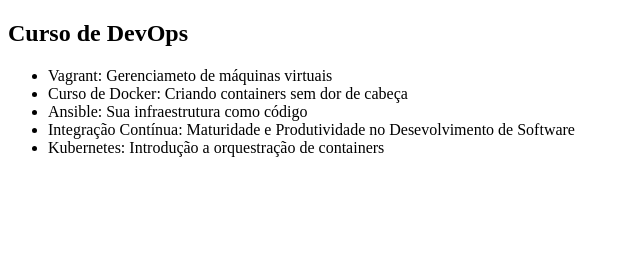
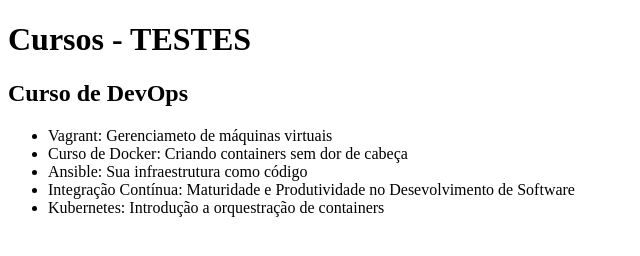
Before and after one commit to dennyhrndz/alura-git, a plain HTML site: page index.html in a window 1280 px wide. Shown: the whole page, without its empty margins (0-640 px from the left). Drawn offline with Linux system fonts and the light colour scheme.

Commit message:
Inserindo h1

```diff
--- a/index.html
+++ b/index.html
@@ -6,6 +6,7 @@
     <title>Lista de Cursos de DevOps da Alura</title>
 </head>
 <body>
+    <h1>Cursos - TESTES</h1>
     <h2>Curso de DevOps</h2>
     <ul>
         <li>Vagrant: Gerenciameto de máquinas virtuais</li>
```
